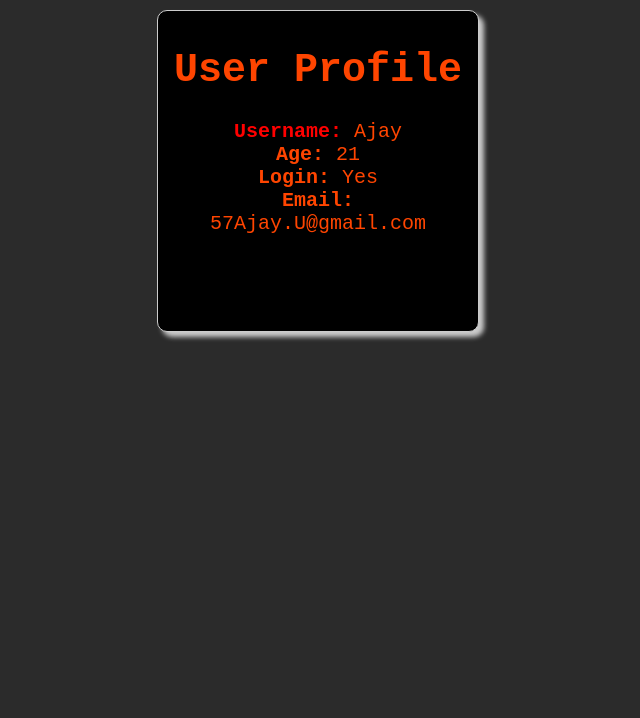
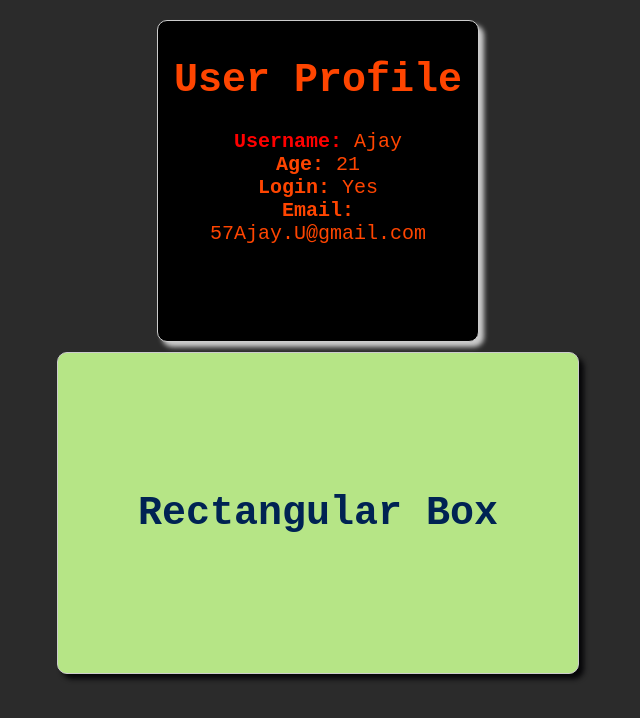
Before and after one commit to 57Ajay/AllReact, a React (Vite) app: page / in a window 1280 px wide. Shown: the top 718 px of the page, without its empty margins (322-962 px from the left). Built offline with nearby package versions, Linux system fonts and the light colour scheme.

Commit message:
Using css modules to style components

```diff
--- a/src/App.css
+++ b/src/App.css
@@ -4,4 +4,5 @@ body{
     font-size: 20px;
     text-align: center;
     height: 100%;
+    margin: 20px;
 };
--- a/src/App.jsx
+++ b/src/App.jsx
@@ -1,10 +1,14 @@
 import { Fragment } from "react";
 import UserProfile from "./components/UserProfile";
 import './App.css';
+import Box from "./components/Box";
+
+
 const App =()=>{
   return(
     <Fragment>
       <UserProfile Username="Ajay" age={21} login={true} />
+      <Box />
     </Fragment>
   );
 };
--- /dev/null
+++ b/src/components/Box.css
@@ -0,0 +1,18 @@
+.box{
+    background-color:rgb(182, 229, 134);
+    border-radius: 10px;
+    box-shadow: 5px 5px 5px #070709;
+    border: 1px solid #ccc;
+    padding: 10px;
+    margin: 10px;
+    width: 500px;
+    height: 300px;
+    margin-left: auto;
+    margin-right: auto;
+    padding: 10px;
+    color: #002353;
+    justify-content: center;
+    align-items: center;
+    display: flex;
+    flex-direction: column;
+}
--- /dev/null
+++ b/src/components/Box.jsx
@@ -0,0 +1,10 @@
+import './Box.css'
+const Box = ()=>{
+    return(
+        <div className="box">
+            <h1>Rectangular Box</h1>
+        </div>
+    );
+};
+
+export default Box;
--- a/src/components/userprofile.module.css
+++ b/src/components/userprofile.module.css
@@ -11,4 +11,4 @@
   margin-right: auto;
   padding: 10px;
   color: #ff4500;
-}
+};
```
